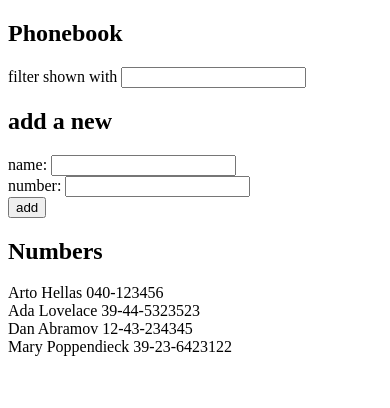
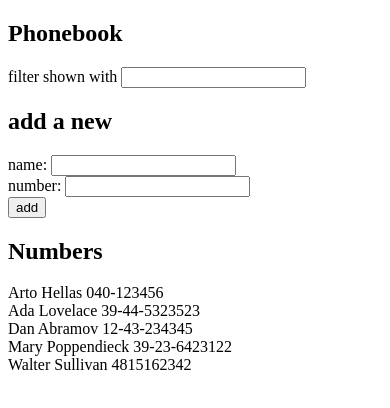
Before and after one commit to AmigoInsonia/Fullstack-Course, a React (Vite) app in the folder part2/phonebook/: page / in a window 390 px wide. Shown: the top 408 px of the page. Built offline with nearby package versions, Linux system fonts and the light colour scheme; data requests are answered from the project's data file.

Commit message:
Finished 2.12
Finished 2.12: The Phonebook step 7

```diff
--- a/part2/phonebook/db.json
+++ b/part2/phonebook/db.json
@@ -1,5 +1,5 @@
 {
-  "persons":[
+  "persons": [
     {
       "name": "Arto Hellas",
       "number": "040-123456",
@@ -19,6 +19,11 @@
       "name": "Mary Poppendieck",
       "number": "39-23-6423122",
       "id": "4"
+    },
+    {
+      "id": "c9ec",
+      "name": "Walter Sullivan",
+      "number": "4815162342"
     }
   ]
 }
--- a/part2/phonebook/src/App.jsx
+++ b/part2/phonebook/src/App.jsx
@@ -47,7 +47,13 @@ const App = () => {
     }
 
     if (addName) {
-      setPersons(persons.concat(nameObject))
+      //setPersons(persons.concat(nameObject))
+      axios
+        .post('http://localhost:3001/persons', nameObject)
+        .then(response => {
+          console.log(response)
+          setPersons(persons.concat(response.data))
+        })
     }
       setNewName('')
       setNewNumber('')
```
